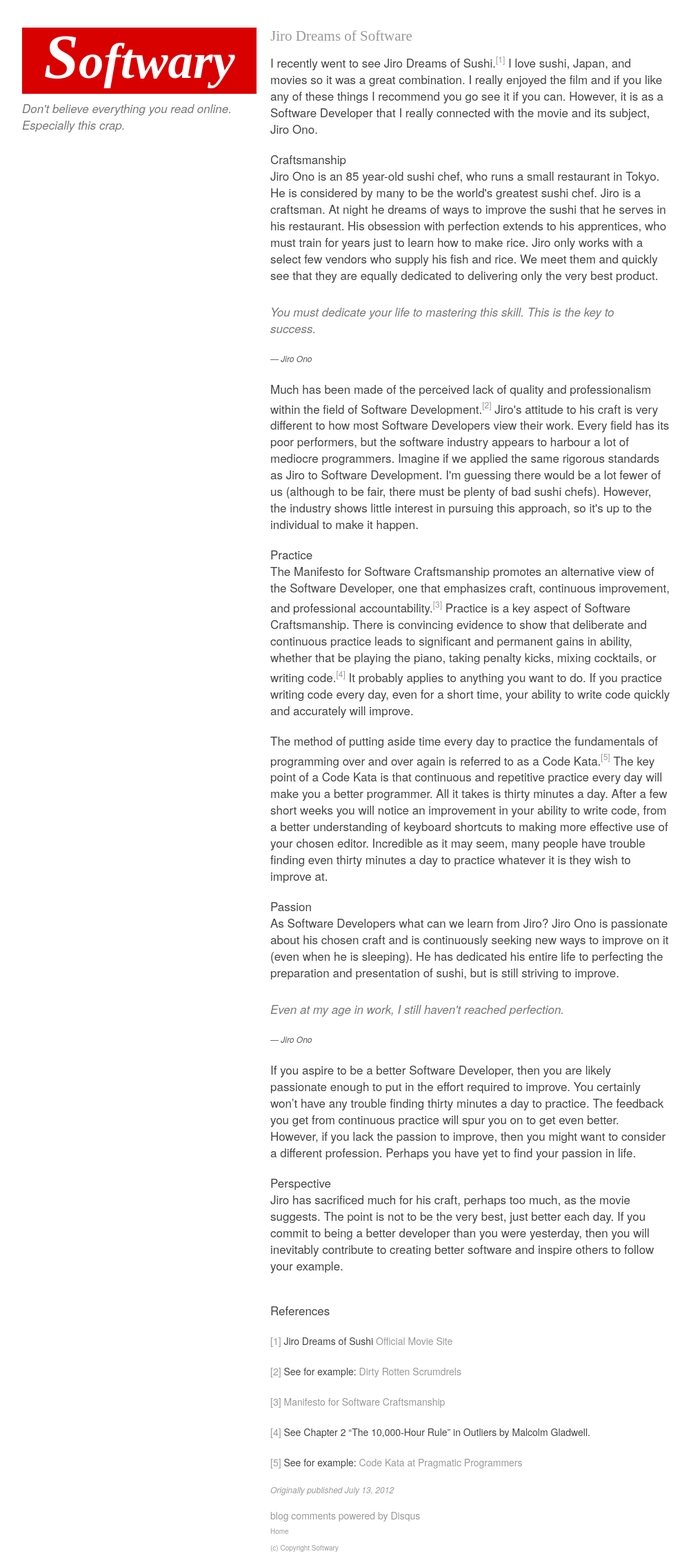
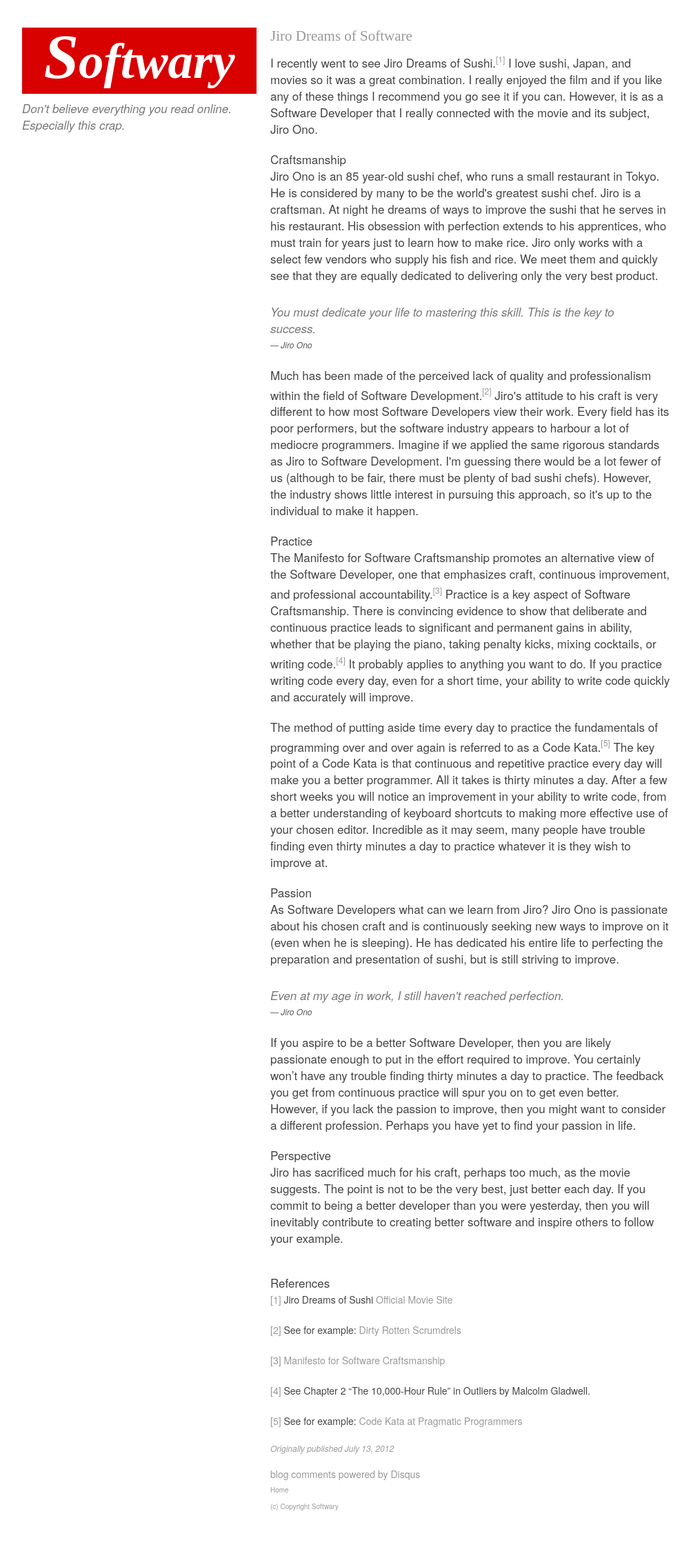
Before and after one commit to niclic/niclic.github.com, a Jekyll site: the page built from _posts/2012-07-13-jiro-dreams-of-software.html, in a window 1280 px wide. Shown: the whole page at 69% size, without its empty margins (138-1140 px from the left). Built offline with Jekyll 4.4.1, drawn with Linux system fonts in a browser that asks for light colours; comment, search, counter and statistics services are not loaded; after the commit the page ends 2209 px from its top, so only the background shows below that.

Commit message:
Fix section headings and blockquote styles.

```diff
--- a/_posts/2012-07-13-jiro-dreams-of-software.html
+++ b/_posts/2012-07-13-jiro-dreams-of-software.html
@@ -12,8 +12,8 @@
 
 <p>I recently went to see Jiro Dreams of Sushi.<a href="#ref-one"><sup>[1]</sup></a> I love sushi, Japan, and movies so it was a great combination. I really enjoyed the film and if you like any of these things I recommend you go see it if you can. However, it is as a Software Developer that I really connected with the movie and its subject, Jiro Ono.</p>
 
-<p>Craftsmanship<br>
-Jiro Ono is an 85 year-old sushi chef, who runs a small restaurant in Tokyo. He is considered by many to be the world's greatest sushi chef. Jiro is a craftsman. At night he dreams of ways to improve the sushi that he serves in his restaurant. His obsession with perfection extends to his apprentices, who must train for years just to learn how to make rice. Jiro only works with a select few vendors who supply his fish and rice. We meet them and quickly see that they are equally dedicated to delivering only the very best product.</p>
+<h5>Craftsmanship</h5>
+<p>Jiro Ono is an 85 year-old sushi chef, who runs a small restaurant in Tokyo. He is considered by many to be the world's greatest sushi chef. Jiro is a craftsman. At night he dreams of ways to improve the sushi that he serves in his restaurant. His obsession with perfection extends to his apprentices, who must train for years just to learn how to make rice. Jiro only works with a select few vendors who supply his fish and rice. We meet them and quickly see that they are equally dedicated to delivering only the very best product.</p>
 
 <blockquote>
   <p>You must dedicate your life to mastering this skill. This is the key to success.</p>
@@ -22,13 +22,13 @@
 
 <p>Much has been made of the perceived lack of quality and professionalism within the field of Software Development.<a href="#ref-two"><sup>[2]</sup></a> Jiro's attitude to his craft is very different to how most Software Developers view their work. Every field has its poor performers, but the software industry appears to harbour a lot of mediocre programmers.  Imagine if we applied the same rigorous standards as Jiro to Software Development. I'm guessing there would be a lot fewer of us (although to be fair, there must be plenty of bad sushi chefs). However, the industry shows little interest in pursuing this approach, so it's up to the individual to make it happen.</p>
 
-<p>Practice<br>
-The Manifesto for Software Craftsmanship promotes an alternative view of the Software Developer, one that emphasizes craft, continuous improvement, and professional accountability.<a href="#ref-three"><sup>[3]</sup></a> Practice is a key aspect of Software Craftsmanship. There is convincing evidence to show that deliberate and continuous practice leads to significant and permanent gains in ability, whether that be playing the piano, taking penalty kicks, mixing cocktails, or writing code.<a href="#ref-four"><sup>[4]</sup></a> It probably applies to anything you want to do. If you practice writing code every day, even for a short time, your ability to write code quickly and accurately will improve.</p>
+<h5>Practice</h5>
+<p>The Manifesto for Software Craftsmanship promotes an alternative view of the Software Developer, one that emphasizes craft, continuous improvement, and professional accountability.<a href="#ref-three"><sup>[3]</sup></a> Practice is a key aspect of Software Craftsmanship. There is convincing evidence to show that deliberate and continuous practice leads to significant and permanent gains in ability, whether that be playing the piano, taking penalty kicks, mixing cocktails, or writing code.<a href="#ref-four"><sup>[4]</sup></a> It probably applies to anything you want to do. If you practice writing code every day, even for a short time, your ability to write code quickly and accurately will improve.</p>
 
 <p>The method of putting aside time every day to practice the fundamentals of programming over and over again is referred to as a Code Kata.<a href="#ref-five"><sup>[5]</sup></a> The key point of a Code Kata is that continuous and repetitive practice every day will make you a better programmer. All it takes is thirty minutes a day. After a few short weeks you will notice an improvement in your ability to write code, from a better understanding of keyboard shortcuts to making more effective use of your chosen editor. Incredible as it may seem, many people have trouble finding even thirty minutes a day to practice whatever it is they wish to improve at.</p>
 
-<p>Passion<br>
-As Software Developers what can we learn from Jiro? Jiro Ono is passionate about his chosen craft and is continuously seeking new ways to improve on it (even when he is sleeping). He has dedicated his entire life to perfecting the preparation and presentation of sushi, but is still striving to improve.</p>
+<h5>Passion</h5>
+<p>As Software Developers what can we learn from Jiro? Jiro Ono is passionate about his chosen craft and is continuously seeking new ways to improve on it (even when he is sleeping). He has dedicated his entire life to perfecting the preparation and presentation of sushi, but is still striving to improve.</p>
 
 <blockquote>
   <p>Even at my age in work, I still haven't reached perfection.</p>
@@ -37,11 +37,11 @@
 
 <p>If you aspire to be a better Software Developer, then you are likely passionate enough to put in the effort required to improve. You certainly won’t have any trouble finding thirty minutes a day to practice. The feedback you get from continuous practice will spur you on to get even better. However, if you lack the passion to improve, then you might want to consider a different profession. Perhaps you have yet to find your passion in life.</p>
 
-<p>Perspective<br>
-Jiro has sacrificed much for his craft, perhaps too much, as the movie suggests. The point is not to be the very best, just better each day. If you commit to being a better developer than you were yesterday, then you will inevitably contribute to creating better software and inspire others to follow your example.</p>
+<h5>Perspective</h5>
+<p>Jiro has sacrificed much for his craft, perhaps too much, as the movie suggests. The point is not to be the very best, just better each day. If you commit to being a better developer than you were yesterday, then you will inevitably contribute to creating better software and inspire others to follow your example.</p>
 <br>
 
-<p>References</p>
+<h5>References</h5>
 <div class="references">
 	<p><a name="ref-one">[1]</a> Jiro Dreams of Sushi <a href="http://www.magpictures.com/jirodreamsofsushi" target="_blank">Official Movie Site</a></p>
 
--- a/assets/stylesheets/custom.css
+++ b/assets/stylesheets/custom.css
@@ -34,14 +34,22 @@
 }
 
 .lower {
-	font-size:80%;
+	font-size: 80%;
 }
 
 sup {
-	font-size:12px;
+	font-size: 12px;
 	vertical-align: super;
 }
 
+blockquote p {
+	margin-bottom: 0px;
+}
+
+h5 {
+	font-family: "HelveticaNeue", "Helvetica Neue", Helvetica, Arial, sans-serif;
+	color: #444;
+}
 
 p.published {
 	font-size: 12px;
```
